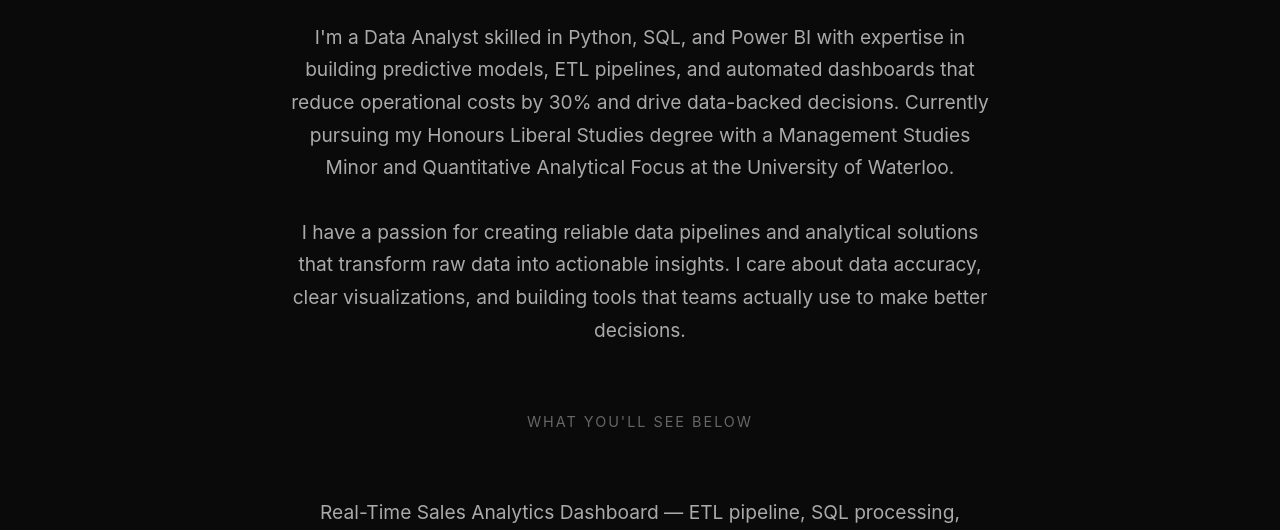
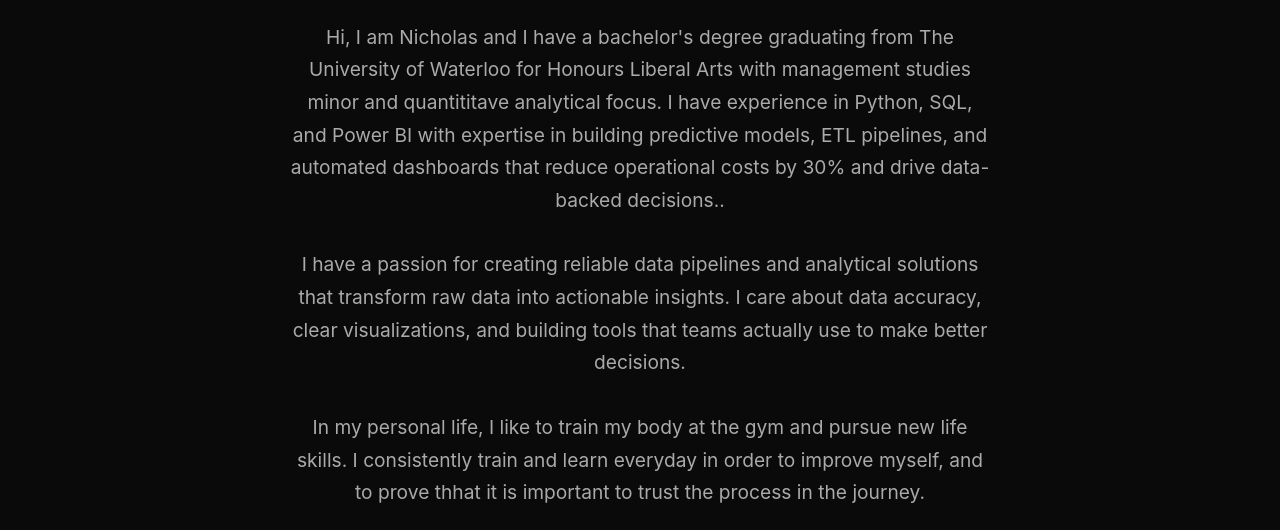
Before and after one commit to nichoww/nichoww.github.io, a plain HTML site: page index.html in a window 1280 px wide. Shown: the part 270-800 px from the top of the page. Drawn offline with Linux system fonts and the light colour scheme.

Commit message:
Update index.html

```diff
--- a/index.html
+++ b/index.html
@@ -317,8 +317,9 @@
         <div class="container">
             <h1>Nicholas Wang</h1>
             <div class="intro">
-                <p>I'm a Data Analyst skilled in Python, SQL, and Power BI with expertise in building predictive models, ETL pipelines, and automated dashboards that reduce operational costs by 30% and drive data-backed decisions. Currently pursuing my Honours Liberal Studies degree with a Management Studies Minor and Quantitative Analytical Focus at the University of Waterloo.</p>
-                <p>I have a passion for creating reliable data pipelines and analytical solutions that transform raw data into actionable insights. I care about data accuracy, clear visualizations, and building tools that teams actually use to make better decisions.</p>
+                <p>Hi, I am Nicholas and I have a bachelor's degree graduating from The University of Waterloo for Honours Liberal Arts with management studies minor and quantititave analytical focus. I have experience in Python, SQL, and Power BI with expertise in building predictive models, ETL pipelines, and automated dashboards that reduce operational costs by 30% and drive data-backed decisions..</p>
+                <p>I have a passion for creating reliable data pipelines and analytical solutions that transform raw data into actionable insights. I care about data accuracy, clear visualizations, and building tools that teams actually use to make better decisions. </p>
+                <p>In my personal life, I like to train my body at the gym and pursue new life skills. I consistently train and learn everyday in order to improve myself, and to prove thhat it is important to trust the process in the journey.</p>
             </div>
 
             <div class="section-divider">WHAT YOU'LL SEE BELOW</div>
```
